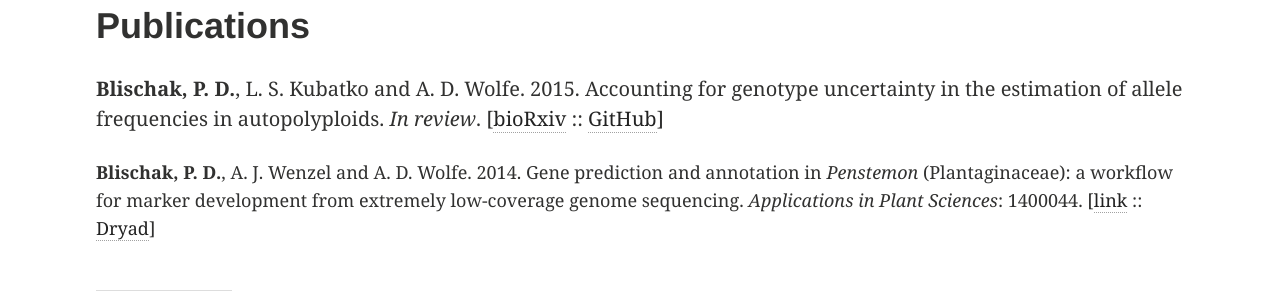
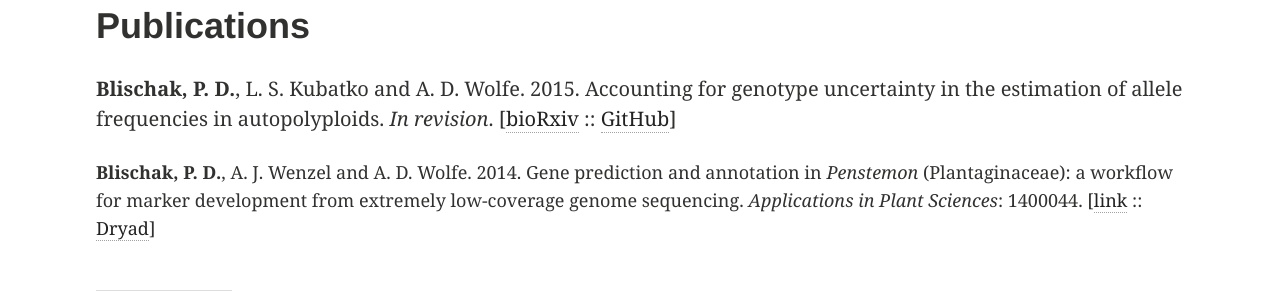
Before and after one commit to pblischak/pblischak.github.io, a Jekyll site: the page built from Publications/index.md, in a window 1280 px wide. Shown: the part 134-434 px from the top of the page. Built offline with Jekyll 4.4.1, drawn with Linux system fonts in a browser that asks for light colours; formulas are drawn with MathJax 3.

Commit message:
changing manuscript status to in revision

```diff
--- a/CV/cv.Rmd
+++ b/CV/cv.Rmd
@@ -42,7 +42,7 @@ GitHub: <a href="https://github.com/pblischak" target="_blank">https://github.co
 
 **Blischak, P. D.**, L. S. Kubatko and A. D. Wolfe. 2015.
 Accounting for genotype uncertainty in the estimation of allele frequencies in autopolyploids.
-*In review*. bioRxiv, doi: <a href="http://dx.doi.org/10.1101/021907" target="_blank">http://dx.doi.org/10.1101/021907</a>.
+*In revision*. bioRxiv, doi: <a href="http://dx.doi.org/10.1101/021907" target="_blank">http://dx.doi.org/10.1101/021907</a>.
 
 **Blischak, P. D.**, A. J. Wenzel and A. D. Wolfe. 2014. Gene prediction and annotation in \textit{Penstemon} (Plantaginaceae): a workflow for marker development from extremely low-coverage genome sequencing. *Applications in Plant Sciences* 2: 1400044. doi: <a href="http://dx.doi.org/10.3732/apps.1400044" target="_blank">http://dx.doi.org/10.3732/apps.1400044</a>.
 
--- a/CV/cv.html
+++ b/CV/cv.html
@@ -85,7 +85,7 @@ img {
 </div>
 <div id="publications" class="section level3">
 <h3><strong>Publications</strong></h3>
-<p><strong>Blischak, P. D.</strong>, L. S. Kubatko and A. D. Wolfe. 2015. Accounting for genotype uncertainty in the estimation of allele frequencies in autopolyploids. <em>In review</em>. bioRxiv, doi: <a href="http://dx.doi.org/10.1101/021907" target="_blank">http://dx.doi.org/10.1101/021907</a>.</p>
+<p><strong>Blischak, P. D.</strong>, L. S. Kubatko and A. D. Wolfe. 2015. Accounting for genotype uncertainty in the estimation of allele frequencies in autopolyploids. <em>In revision</em>. bioRxiv, doi: <a href="http://dx.doi.org/10.1101/021907" target="_blank">http://dx.doi.org/10.1101/021907</a>.</p>
 <p><strong>Blischak, P. D.</strong>, A. J. Wenzel and A. D. Wolfe. 2014. Gene prediction and annotation in  (Plantaginaceae): a workflow for marker development from extremely low-coverage genome sequencing. <em>Applications in Plant Sciences</em> 2: 1400044. doi: <a href="http://dx.doi.org/10.3732/apps.1400044" target="_blank">http://dx.doi.org/10.3732/apps.1400044</a>.</p>
 <hr />
 </div>
--- a/Publications/index.md
+++ b/Publications/index.md
@@ -5,7 +5,7 @@ layout: archive
 
 **Blischak, P. D.**, L. S. Kubatko and A. D. Wolfe. 2015.
 Accounting for genotype uncertainty in the estimation of allele frequencies in autopolyploids.
-*In review*. [<a href="http://biorxiv.org/content/early/2015/07/02/021907" target="_blank">bioRxiv</a> ::
+*In revision*. [<a href="http://biorxiv.org/content/early/2015/07/02/021907" target="_blank">bioRxiv</a> ::
 <a href="https://github.com/pblischak/polyfreqs-ms-data" target="_blank">GitHub</a>]
 
 **Blischak, P. D.**, A. J. Wenzel and A. D. Wolfe. 2014.
```
Also changed, not shown: other parts of CV/cv.html (+1 -1 lines), 4 other files.
